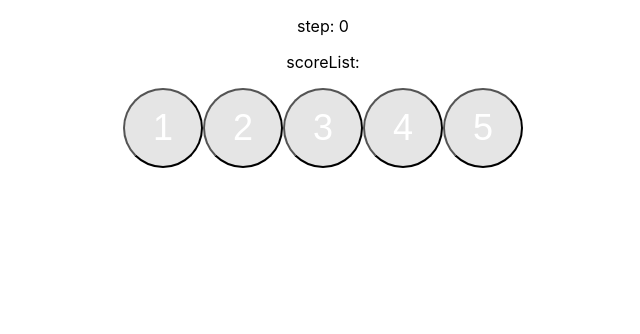
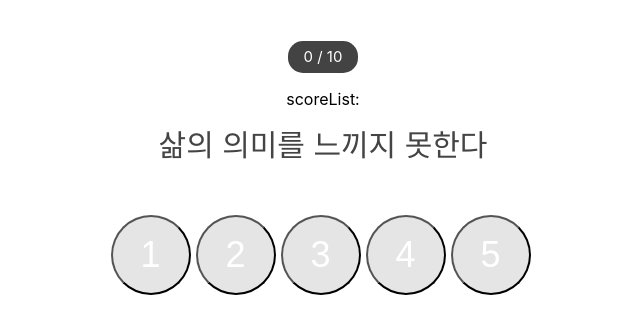
Before and after one commit to SuminLim/resilience-test, a React (Create React App) app: page /test in a window 1280 px wide. Shown: the top 334 px of the page, without its empty margins (317-957 px from the left). Built offline with nearby package versions, Linux system fonts and the light colour scheme; what bind-decorator would draw is missing.

Commit message:
WIP: mark up

```diff
--- a/src/components/CheckupBoard/index.tsx
+++ b/src/components/CheckupBoard/index.tsx
@@ -1,9 +1,16 @@
 import React from 'react';
 import ButtonScore from "../ButtonScore";
+import styled from "styled-components";
 
 interface CheckupBoardProps {
   onSelectScore: (score: number) => void;
 }
+
+const Wrapper = styled.div`
+  button {
+    margin-right: 5px;
+  }
+`;
 
 const CheckupBoard: React.FC<CheckupBoardProps> = ({ onSelectScore }) => {
   function makeOnClick(score: number) {
@@ -13,7 +20,7 @@ const CheckupBoard: React.FC<CheckupBoardProps> = ({ onSelectScore }) => {
   }
 
   return (
-    <div>
+    <Wrapper>
       <ButtonScore onClick={makeOnClick(1)}>
         1
       </ButtonScore>
@@ -29,7 +36,7 @@ const CheckupBoard: React.FC<CheckupBoardProps> = ({ onSelectScore }) => {
       <ButtonScore onClick={makeOnClick(5)}>
         5
       </ButtonScore>
-    </div>
+    </Wrapper>
   );
 };
 
--- a/src/pages/Test.tsx
+++ b/src/pages/Test.tsx
@@ -1,6 +1,7 @@
 import * as React from 'react';
 import CheckupBoard from "../components/CheckupBoard";
 import bind from "bind-decorator";
+import styled from "styled-components";
 
 interface TestPageProps {
 
@@ -10,6 +11,30 @@ interface TestPageState {
   step: number;
   scoreList: number[]
 }
+
+const NumPage = styled.span`
+  display: inline-block;
+  height: 32px;
+  margin-top: 41px;
+  padding: 0 16px;
+  font-size: 15px;
+  line-height: 31px;
+  color: #fff;
+  background-color: #434343;
+  border-radius: 15px;
+  vertical-align: top;
+`;
+
+const Question = styled.strong`
+  display: block;
+  margin: 15px 0 50px;
+  font-weight: normal;
+  font-size: 30px;
+  line-height: 40px;
+  color: #444;
+  word-break: break-all;
+  white-space: pre-line;
+`;
 
 class TestPage extends React.Component<TestPageProps, TestPageState> {
   readonly state: Readonly<TestPageState> = {
@@ -34,8 +59,11 @@ class TestPage extends React.Component<TestPageProps, TestPageState> {
     const { step, scoreList } = this.state;
     return (
       <div>
-        <p>step: {step}</p>
+        <NumPage>{step} / 10</NumPage>
         <p>scoreList: {scoreList}</p>
+
+        <Question>삶의 의미를 느끼지 못한다</Question>
+
         <CheckupBoard onSelectScore={this.handleOnSelectScore} />
       </div>
     );
```
